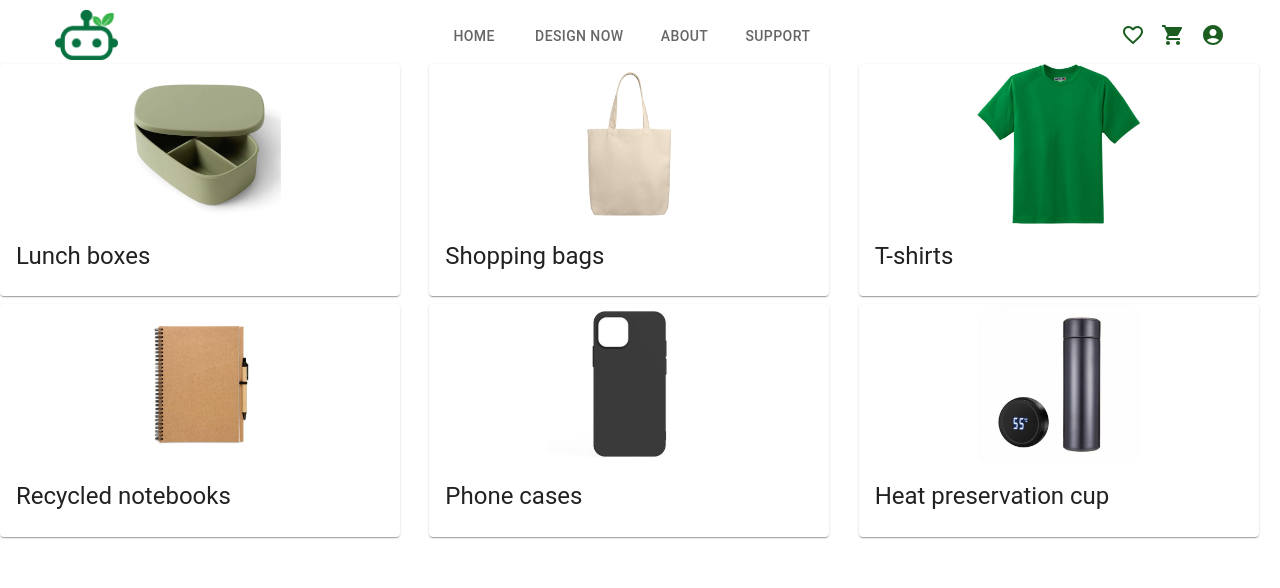
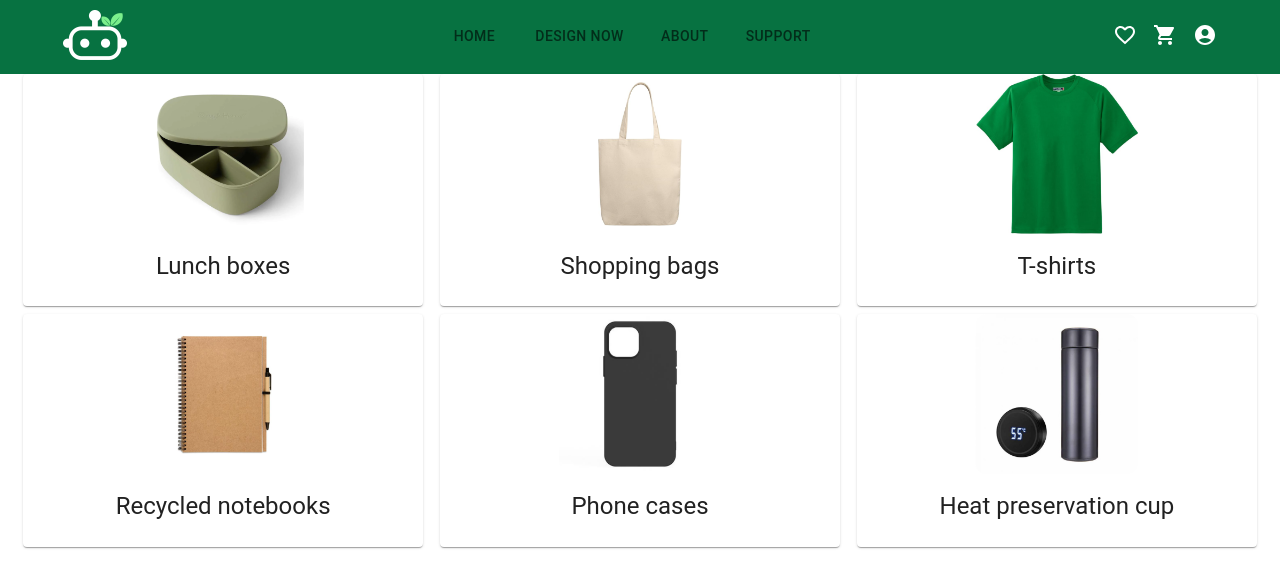
Before and after one commit to ihanmx/EnviAi, a React (Create React App) app: page /ChooseProductPage in a window 1280 px wide. Shown: the top 588 px of the page. Built offline with nearby package versions, Linux system fonts and the light colour scheme.

Commit message:
modify login page

```diff
--- a/package.json
+++ b/package.json
@@ -10,10 +10,11 @@
     "@testing-library/jest-dom": "^5.17.0",
     "@testing-library/react": "^13.4.0",
     "@testing-library/user-event": "^13.5.0",
+    "firebase": "^10.13.1",
     "react": "^18.3.1",
     "react-dom": "^18.3.1",
     "react-router-dom": "^6.26.1",
-    "react-scripts": "5.0.1",
+    "react-scripts": "^5.0.1",
     "web-vitals": "^2.1.4"
   },
   "scripts": {
--- a/src/App.js
+++ b/src/App.js
@@ -11,6 +11,7 @@ import { useState } from "react";
 import { CartProductsContext } from "./Contexts/CartProductsContext";
 import { UserDataContext } from "./Contexts/UserDataContext";
 import { ProductTypeContext } from "./Contexts/ProductTypeContext";
+import { Auth } from "./components/Auth";
 
 function App() {
   const cartProductsinitial = [
@@ -88,6 +89,7 @@ function App() {
               ></Route>
               <Route path="/AccountPage" element={<AccountPage />}></Route>
               <Route path="/CheckoutPage" element={<CheckoutPage />}></Route>
+              <Route path="/Auth" element={<Auth />}></Route>
             </Routes>
           </div>
         </CartProductsContext.Provider>
--- a/src/components/ChooseProductPage/ChooseProductPage.js
+++ b/src/components/ChooseProductPage/ChooseProductPage.js
@@ -9,6 +9,7 @@ import TshirtType from "../../images/TshirtType.png";
 import Grid from "@mui/material/Grid2";
 import { useContext } from "react";
 import { ProductTypeContext } from "../../Contexts/ProductTypeContext";
+import { Stack } from "@mui/material";
 
 export default function ChooseProductPage() {
   const { productType, setProductType } = useContext(ProductTypeContext);
@@ -16,12 +17,19 @@ export default function ChooseProductPage() {
   function handleClick(value) {
     setProductType({ type: value });
   }
+
   return (
     <>
       <MainNav isDarkMode={false} />
-
-      <Grid container spacing={1}>
-        <Grid size={4}>
+      <Stack
+        style={{
+          justifyContent: "center",
+          alignItems: "center",
+          width: "100vw",
+        }}
+      >
+        <Grid container spacing={1} justifyContent="center" alignItems="center">
+          <Grid size={{ xs: 12, sm: 12, md: 6, lg: 4 }} align="center">
             <ProductsCard
               img={FoodBoxType}
               title={"Lunch boxes"}
@@ -29,7 +37,7 @@ export default function ChooseProductPage() {
               clickEvent={handleClick}
             />
           </Grid>
-        <Grid size={4}>
+          <Grid size={{ xs: 12, sm: 12, md: 6, lg: 4 }} align="center">
             <ProductsCard
               img={BagType}
               title={"Shopping bags"}
@@ -37,7 +45,7 @@ export default function ChooseProductPage() {
               clickEvent={handleClick}
             />
           </Grid>
-        <Grid size={4}>
+          <Grid size={{ xs: 12, sm: 12, md: 6, lg: 4 }} align="center">
             <ProductsCard
               img={TshirtType}
               title={"T-shirts"}
@@ -45,7 +53,7 @@ export default function ChooseProductPage() {
               clickEvent={handleClick}
             />
           </Grid>
-        <Grid size={4}>
+          <Grid size={{ xs: 12, sm: 12, md: 6, lg: 4 }} align="center">
             <ProductsCard
               img={NoteBookType}
               title={"Recycled notebooks"}
@@ -53,7 +61,7 @@ export default function ChooseProductPage() {
               clickEvent={handleClick}
             />
           </Grid>
-        <Grid size={4}>
+          <Grid size={{ xs: 12, sm: 12, md: 6, lg: 4 }} align="center">
             <ProductsCard
               img={PhoneCaseType}
               title={"Phone cases"}
@@ -61,7 +69,7 @@ export default function ChooseProductPage() {
               clickEvent={handleClick}
             />
           </Grid>
-        <Grid size={4}>
+          <Grid size={{ xs: 12, sm: 12, md: 6, lg: 4 }} align="center">
             <ProductsCard
               img={CupsType}
               title={"Heat preservation cup"}
@@ -70,6 +78,7 @@ export default function ChooseProductPage() {
             />
           </Grid>
         </Grid>
+      </Stack>
     </>
   );
 }
--- a/src/components/DesignWithAIPage/DesignWhithAIPage.js
+++ b/src/components/DesignWithAIPage/DesignWhithAIPage.js
@@ -3,9 +3,14 @@ import MainNav from "../Navs/MainNav";
 import { Stack, TextField, InputAdornment, IconButton } from "@mui/material";
 import ArrowForwardIcon from "@mui/icons-material/ArrowForward";
 import AIRobot from "../../images/AIRobot.png";
+import Mediaquery from "../HomePage/Mediaquery";
 
 export default function DesignWithAIPage() {
+  //userInput state
   const [userDescription, setUserDescription] = useState("");
+
+  //MediaQuery
+  const { isSmall, isMedium } = Mediaquery();
 
   function handleInput(event) {
     setUserDescription(event.target.value);
@@ -54,7 +59,7 @@ export default function DesignWithAIPage() {
         </form>
         <div
           style={{
-            height: "60vh",
+            height: isMedium ? "50vh" : "60vh",
             width: "100vw",
             display: "flex",
             justifyContent: "center",
--- a/src/components/HomePage/HomePageBody.js
+++ b/src/components/HomePage/HomePageBody.js
@@ -31,7 +31,6 @@ function HomePageBody() {
         style={{
           height: isMedium ? "40vh" : "90vh",
           width: isMedium ? "100vw" : "30vw",
-
           display: " flex",
           justifyContent: "center",
           alignContent: "center",
--- a/src/components/Navs/MainNav.js
+++ b/src/components/Navs/MainNav.js
@@ -3,7 +3,7 @@ import { useLocation, Link } from "react-router-dom";
 import Tabs from "@mui/material/Tabs";
 import Tab from "@mui/material/Tab";
 import Box from "@mui/material/Box";
-import { Stack } from "@mui/material";
+import { Stack, IconButton, Divider } from "@mui/material";
 import headLogo from "../../images/headOnly.png";
 import headLight from "../../images/headLight.png";
 import FavoriteBorderIcon from "@mui/icons-material/FavoriteBorder";
@@ -11,11 +11,27 @@ import ShoppingCartIcon from "@mui/icons-material/ShoppingCart";
 import AccountCircleIcon from "@mui/icons-material/AccountCircle";
 import theme from "../../theme";
 import { ThemeProvider } from "@mui/material/styles";
+import Drawer from "@mui/material/Drawer";
+import List from "@mui/material/List";
+import ListItem from "@mui/material/ListItem";
+import MenuIcon from "@mui/icons-material/Menu";
+import Button from "@mui/material/Button";
+import ListItemText from "@mui/material/ListItemText";
+import Mediaquery from "../HomePage/Mediaquery";
 
-export default function MainNav({ isDarkMode }) {
+export default function MainNav(isDarkMode) {
+  //media query
+
+  const { isMedium } = Mediaquery();
+
+  const iconsStyle = {
+    color: isDarkMode ? "white" : theme.palette.primary.main,
+  };
+  //Location functionality
   const location = useLocation();
   const [value, setValue] = useState(0);
 
+  //tabs function
   useEffect(() => {
     const pathMap = {
       "/homepage": 0,
@@ -26,12 +42,15 @@ export default function MainNav({ isDarkMode }) {
     setValue(pathMap[location.pathname]);
   }, [location.pathname]);
 
-  const iconsStyle = {
-    color: isDarkMode ? "white" : theme.palette.primary.main,
+  const handleChange = (event, newValue) => {
+    setValue(newValue);
   };
 
-  const handleChange = (event, newValue) => {
-    setValue(newValue);
+  // drawer
+  const [drawerOpen, setDrawerOpen] = useState(false);
+  // Handle Drawer open/close
+  const toggleDrawer = (open) => (event) => {
+    setDrawerOpen(open);
   };
 
   return (
@@ -41,8 +60,9 @@ export default function MainNav({ isDarkMode }) {
         alignItems="center"
         style={{
           paddingTop: "10px",
-          justifyContent: "space-around",
+          justifyContent: isMedium ? "space-between" : "space-around",
           backgroundColor: isDarkMode ? "#077241" : "white",
+          padding: "10px",
         }}
       >
         {/* Logo Section */}
@@ -55,32 +75,104 @@ export default function MainNav({ isDarkMode }) {
         </Box>
 
         {/* Tabs Section */}
+        {/* Hamburger Menu for small screens */}
+        {isMedium ? (
+          <>
+            <IconButton
+              edge="start"
+              aria-label="menu"
+              onClick={toggleDrawer(true)}
+            >
+              <MenuIcon />
+            </IconButton>
+            <Drawer
+              anchor="right"
+              open={drawerOpen}
+              onClose={toggleDrawer(false)}
+            >
+              <List>
+                <ListItem
+                  component={Link}
+                  to="/signin"
+                  onClick={toggleDrawer(false)}
+                >
+                  <Box>
+                    <Stack direction="row" spacing={2}>
+                      <Link to="/signin" style={{ textDecoration: "none" }}>
+                        <FavoriteBorderIcon style={iconsStyle} />
+                      </Link>
+                      <Link
+                        to="/CheckoutPage"
+                        style={{ textDecoration: "none" }}
+                      >
+                        <ShoppingCartIcon style={iconsStyle} />
+                      </Link>
+                      <Link
+                        to="/AccountPage"
+                        style={{ textDecoration: "none" }}
+                      >
+                        <AccountCircleIcon style={iconsStyle} />
+                      </Link>
+                    </Stack>
+                  </Box>
+                </ListItem>
+                <ListItem
+                  button
+                  component={Link}
+                  to="/homepage"
+                  onClick={toggleDrawer(false)}
+                >
+                  <ListItemText primary="Home" />
+                </ListItem>
+                <ListItem
+                  button
+                  component={Link}
+                  to="/DesignWhithAI"
+                  onClick={toggleDrawer(false)}
+                >
+                  <ListItemText primary="Design now" />
+                </ListItem>
+                <ListItem
+                  button
+                  component={Link}
+                  to="/about"
+                  onClick={toggleDrawer(false)}
+                >
+                  <ListItemText primary="About" />
+                </ListItem>
+                <ListItem
+                  button
+                  component={Link}
+                  to="/support"
+                  onClick={toggleDrawer(false)}
+                >
+                  <ListItemText primary="Support" />
+                </ListItem>
+              </List>
+              <Divider />
+            </Drawer>
+          </>
+        ) : (
+          <>
+            {/* Tabs Section for larger screens */}
             <Tabs
+              style={{
+                display: "flex",
+                justifyItems: "center",
+                width: "60%",
+              }}
               value={value}
               onChange={handleChange}
               centered
-          sx={{
-            display: "flex",
-            justifyItems: "center",
-            width: "60%",
-            "& .MuiTab-root": {
-              color: isDarkMode ? "white" : theme.palette.text.secondary,
-            },
-            "& .MuiTab-root.Mui-selected": {
-              color: isDarkMode ? "#b0bec5" : theme.palette.primary.main, // Light gray for dark mode
-            },
-            "& .MuiTabs-indicator": {
-              backgroundColor: isDarkMode
-                ? "white"
-                : theme.palette.secondary.main,
-            },
-          }}
+              textColor="secondary"
+              indicatorColor="secondary"
             >
               <Tab label="Home" component={Link} to="/homepage" />
               <Tab label="Design now" component={Link} to="/DesignWhithAI" />
               <Tab label="About" component={Link} to="/about" />
               <Tab label="Support" component={Link} to="/support" />
             </Tabs>
+
             {/* Icons section */}
             <Box>
               <Stack direction="row" spacing={2}>
@@ -95,6 +187,8 @@ export default function MainNav({ isDarkMode }) {
                 </Link>
               </Stack>
             </Box>
+          </>
+        )}
       </Box>
     </ThemeProvider>
   );
--- a/src/components/Navs/Nav.js
+++ b/src/components/Navs/Nav.js
@@ -19,10 +19,11 @@ function Nav() {
 
   const { isMedium } = Mediaquery();
 
-  //drawer functionality
+  //location functionality
   const location = useLocation();
   const [value, setValue] = useState(0);
-  const [drawerOpen, setDrawerOpen] = useState(false);
+
+  // Tabs
 
   // Dynamically set the active tab based on the current URL
   useEffect(() => {
@@ -40,6 +41,8 @@ function Nav() {
     setValue(newValue);
   };
 
+  // drawer
+  const [drawerOpen, setDrawerOpen] = useState(false);
   // Handle Drawer open/close
   const toggleDrawer = (open) => (event) => {
     setDrawerOpen(open);
```
Also changed, not shown: src/components/Heading.js (added, +8 -0 lines), 1 other file (tests, documents, lock files or other folders). Lines whose indentation alone changed are shown as unchanged.
